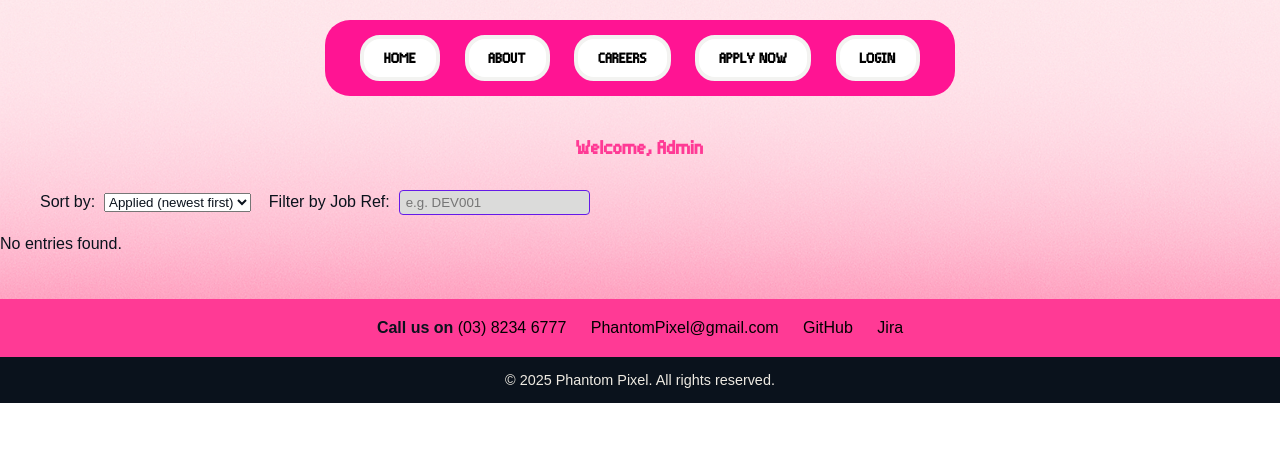
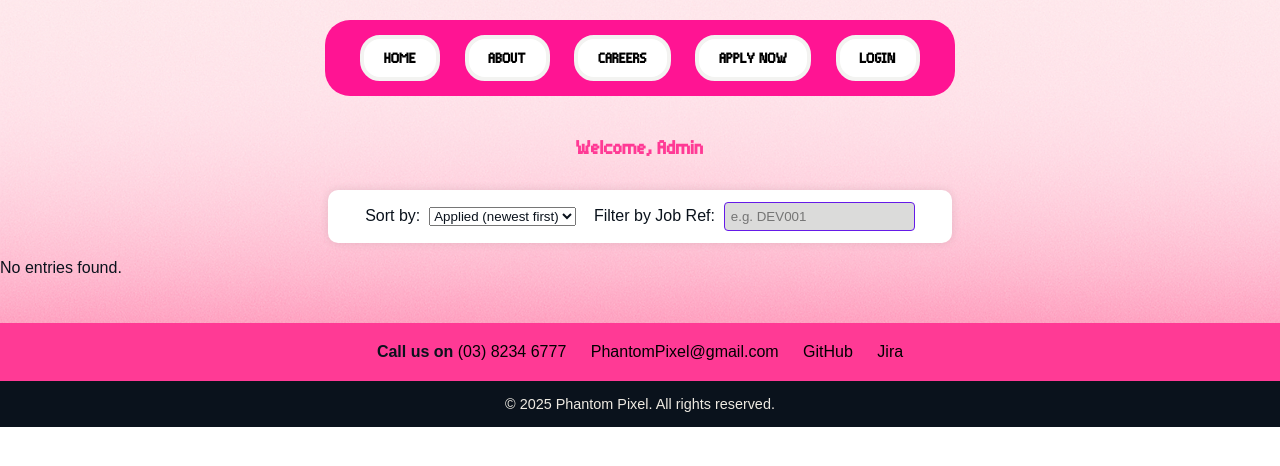
Before and after one commit to 105964253/Phantom-Pixelpart02, a PHP site: page /manager.php in a window 1280 px wide. Shown: the part 250-716 px from the top of the page. Run offline with PHP 8.4, Linux system fonts and the light colour scheme; the visitor is signed in with stand-in values (Sample User, id 1); data that the repository does not hold is empty.

Commit message:
added styling to sorting section of manager.php

```diff
--- a/manager.php
+++ b/manager.php
@@ -147,12 +147,7 @@ if ($jobFilter !== '') {
         h2 {
             text-align: center;
         }
-        #sortbar {
-            max-width: 1200px;
-            margin: 10px auto 20px;
-        }
         #sortbar input[type="text"] {
-            padding: 4px 6px;
             border-radius: 4px;
             border: 1px solid #651AE8;
         }
@@ -160,6 +155,33 @@ if ($jobFilter !== '') {
             width: 42px;
             text-align: center;
             background: #f9f7ff;
+        }
+        #sortfunction1 {
+            max-width: 600px;
+            margin: 10px auto;
+            background: #ffffff;
+            padding: 12px;
+            border-radius: 10px;
+            box-shadow: 0 0 10px rgba(0,0,0,0.1);
+            text-align: center;
+            display: flex;
+            justify-content: center;
+            gap: 20px;
+        }
+        #sortfunction2 {
+            max-width: 400px;
+            margin: 20px auto;
+            background: #ffffff;
+            padding: 15px;
+            border-radius: 10px;
+            box-shadow: 0 0 10px rgba(0,0,0,0.1);
+            text-align: center;
+            display: flex;
+            justify-content: space-evenly;
+        }
+        #sortfunction2 #buttons {
+            display: flex;
+            gap: 50px;
         }
     </style>
 
@@ -194,6 +216,7 @@ if ($jobFilter !== '') {
     <section id="managermain">
         <?php if (isset($_SESSION['username']) && $_SESSION['username'] === 'Admin'): ?>
 
+            <section id="sortfunction1">
                 <form id="sortbar" method="get">
                     <label for="sort">Sort by:&nbsp;</label>
                     <select id="sort" name="sort" onchange="this.form.submit()">
@@ -208,19 +231,22 @@ if ($jobFilter !== '') {
                     <input type="text" id="jobref" name="jobref" value="<?= htmlspecialchars($jobFilter) ?>" placeholder="e.g. DEV001">
                     <noscript><button type="submit">Apply</button></noscript>
                 </form>
+            </section>
 
             <?php if ($res && mysqli_num_rows($res) > 0): ?>
 
+                <section id="sortfunction2">
                     <form id="bulkDeleteForm" method="post" action="<?= htmlspecialchars($_SERVER['PHP_SELF']) ?>" onsubmit="return confirmDelete()">
                         <input type="hidden" name="action" value="bulk_delete">
                         <input type="hidden" name="return_qs" value="<?= htmlspecialchars($_SERVER['QUERY_STRING'] ?? '') ?>">
                     </form>
 
-                <div style="max-width:1200px; margin:0 auto 10px; display:flex; gap:8px; align-items:center;">
+                    <div id="buttons">
                         <button type="button" onclick="selectAll()">Select all</button>
                         <button type="button" onclick="clearAll()">Clear all</button>
                         <button type="submit" form="bulkDeleteForm">Delete selected</button>
                     </div>
+                </section>
 
                 <table>
                     <tr>
```
Also changed, not shown: styles/styles.css (line endings or trailing spaces). Lines whose indentation alone changed are shown as unchanged.
